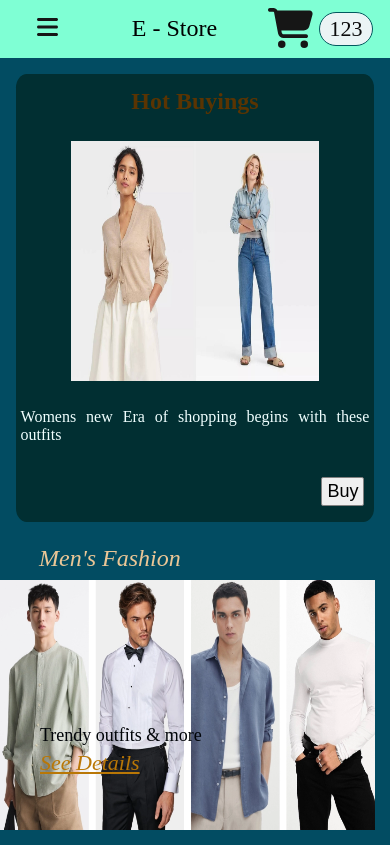
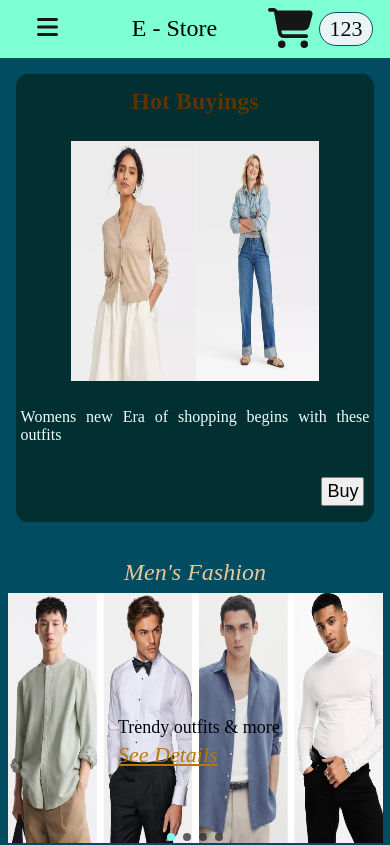
Before and after one commit to shaurgaleebtailor/e-store, a React (Create React App) app: page / in a window 390 px wide. Shown: the top 845 px of the page. Built offline with nearby package versions, Linux system fonts and the light colour scheme.

Commit message:
added allproducts to support in between 375 to 767

```diff
--- a/src/components/AllProducts/MOWIntroSwiper.scss
+++ b/src/components/AllProducts/MOWIntroSwiper.scss
@@ -53,3 +53,24 @@
     }
   }
 }
+
+@media (min-width:376px) and
+(max-width:767px) {
+  .custom-swiper{
+    .slide-container{
+      display: flex;
+      flex-direction: column;
+      justify-content: center;
+      align-items: center;
+      h1{
+        margin-left: 0;
+      }
+      .slide-info{
+        margin-left: 20%;
+      }
+    }
+     .swiper-pagination {
+      bottom: 12px;
+    }
+  }
+}
```
